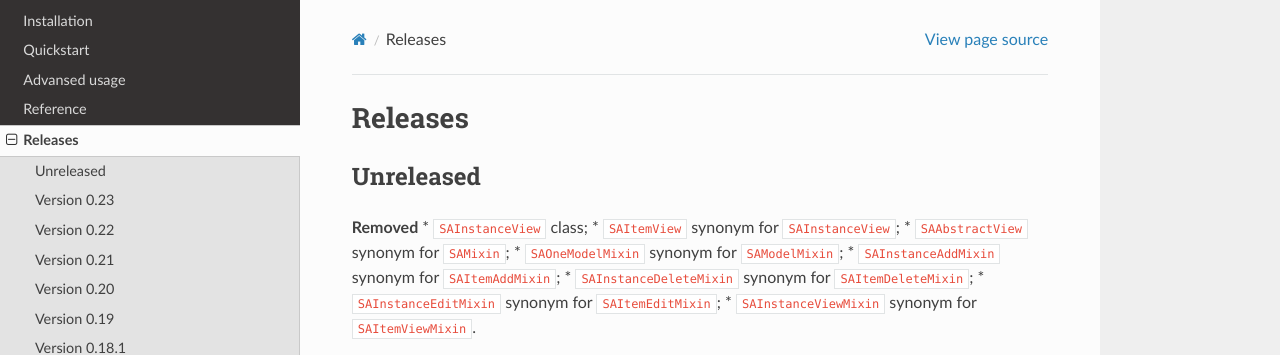
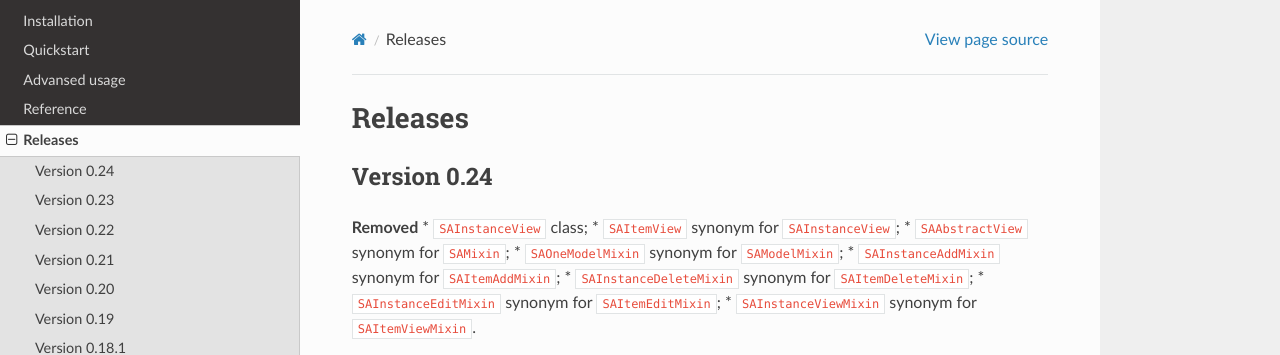
Before and after one commit to ri-gilfanov/aiohttp-sqlalchemy, a Sphinx documentation site: the page built from docs/releases.rst, in a window 1280 px wide and 900 px high. Shown: the top 355 px of the window. Built offline with Sphinx 7.4.7 and the Read the Docs theme 2.0.0, drawn with Linux system fonts in a browser that asks for light colours.

Commit message:
Fix docs/releases

```diff
--- a/docs/releases.rst
+++ b/docs/releases.rst
@@ -1,8 +1,8 @@
 ========
 Releases
 ========
-Unreleased
-----------
+Version 0.24
+------------
 **Removed**
 * ``SAInstanceView`` class;
 * ``SAItemView`` synonym for ``SAInstanceView``;
```
